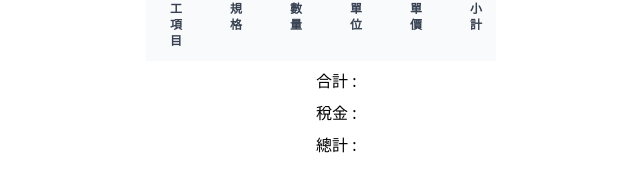
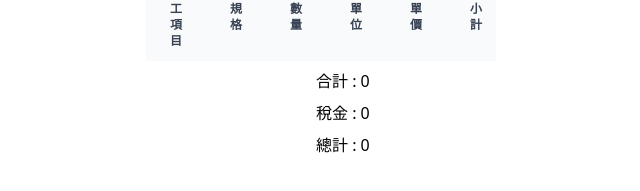
Before and after one commit to cingfong/invoice-pdf, a Vue app: page / in a window 1280 px wide. Shown: the part 547-738 px from the top of the page, without its empty margins (319-959 px from the left). Built offline with nearby package versions, Linux system fonts and the light colour scheme.

Commit message:
feat: 合計處理

```diff
--- a/src/App.vue
+++ b/src/App.vue
@@ -19,10 +19,15 @@
 
 // 總計計算
 const totalData: Ref<totalData> = computed(() => {
+  const listTotal = orderList.value.reduce(
+    (total, item) => (total += item.itemTotal || 0),
+    0
+  );
+  const listTax = +(listTotal * 0.05).toFixed(2);
   return {
-    listTotal: undefined,
-    listTax: undefined,
-    listTaxIncluded: undefined,
+    listTotal,
+    listTax,
+    listTaxIncluded: listTotal + listTax,
   };
 });
 </script>
@@ -33,7 +38,7 @@
       <HistoryModal v-model:form-name="formName" v-model:form-type="formType" />
       <OrderForm @add-order="addOrder" class="w-[350px]" />
       <!-- <CustomButton :class="'bg-red-500'">生成 PDF</CustomButton> -->
-      <OrderTable class="w-[350px]" :order-list="orderList"></OrderTable>
+      <OrderTable class="w-[350px]" :order-list="orderList" />
       <TotalBlock :data="totalData" class="w-[350px]" />
     </div>
   </div>
--- a/src/components/OrderTable.vue
+++ b/src/components/OrderTable.vue
@@ -1,12 +1,12 @@
 <script setup lang="ts">
 import { defineProps } from "vue";
 import { formData } from "../type/formData";
-interface Props{
-  orderList:formData[]
+interface Props {
+  orderList: formData[];
 }
 
-const props = withDefaults(defineProps<Props>(),{
-  orderList:()=>[
+const props = withDefaults(defineProps<Props>(), {
+  orderList: () => [
     {
       name: null,
       spec: null,
@@ -16,7 +16,7 @@
       itemTotal: null,
       remark: null,
     },
-  ]
+  ],
 });
 </script>
 <template>
@@ -48,7 +48,22 @@
             :key="`item_${key}_${index}`"
             class="px-6 py-4"
           >
-            <b-icon v-if="key === 'name'" icon="pencil-square" />
+            <template v-if="key === 'name'">
+              <svg
+                xmlns="http://www.w3.org/2000/svg"
+                fill="none"
+                viewBox="0 0 24 24"
+                stroke-width="1.5"
+                stroke="currentColor"
+                class="size-6"
+              >
+                <path
+                  stroke-linecap="round"
+                  stroke-linejoin="round"
+                  d="m16.862 4.487 1.687-1.688a1.875 1.875 0 1 1 2.652 2.652L6.832 19.82a4.5 4.5 0 0 1-1.897 1.13l-2.685.8.8-2.685a4.5 4.5 0 0 1 1.13-1.897L16.863 4.487Zm0 0L19.5 7.125"
+                />
+              </svg>
+            </template>
             {{ item }}
           </td>
         </tr>
--- a/src/components/TotalBlock.vue
+++ b/src/components/TotalBlock.vue
@@ -1,15 +1,15 @@
 <script setup lang="ts">
 import { defineProps } from "vue";
+import { type totalData } from "../type/formData";
 interface Props {
-  listTotal: number | undefined;
-  listTax: number | undefined;
-  listTaxIncluded: number | undefined;
+  data: totalData;
 }
-
 const props = withDefaults(defineProps<Props>(), {
-  listTotal: undefined,
-  listTax: undefined,
-  listTaxIncluded: undefined,
+  data: () => ({
+    listTotal: undefined,
+    listTax: undefined,
+    listTaxIncluded: undefined,
+  }),
 });
 </script>
 <template>
@@ -19,9 +19,9 @@
         <!-- <b-button v-if="editHistoryData" class="mb-0 mt-2" @click="cancelEdit">
       取消編輯
     </b-button> -->
-        <p class="mb-0 mt-2"><span>合計 :</span> {{ props.listTotal }}</p>
-        <p class="mb-0 mt-2"><span>稅金 : </span>{{ props.listTax }}</p>
-        <p class="mb-0 mt-2"><span>總計 : </span>{{ props.listTaxIncluded }}</p>
+        <p class="mb-0 mt-2"><span>合計 :</span> {{ props.data.listTotal }}</p>
+        <p class="mb-0 mt-2"><span>稅金 : </span>{{ props.data.listTax }}</p>
+        <p class="mb-0 mt-2"><span>總計 : </span>{{ props.data.listTaxIncluded }}</p>
       </div>
     </div>
   </div>
```
Lines whose indentation alone changed are shown as unchanged.
